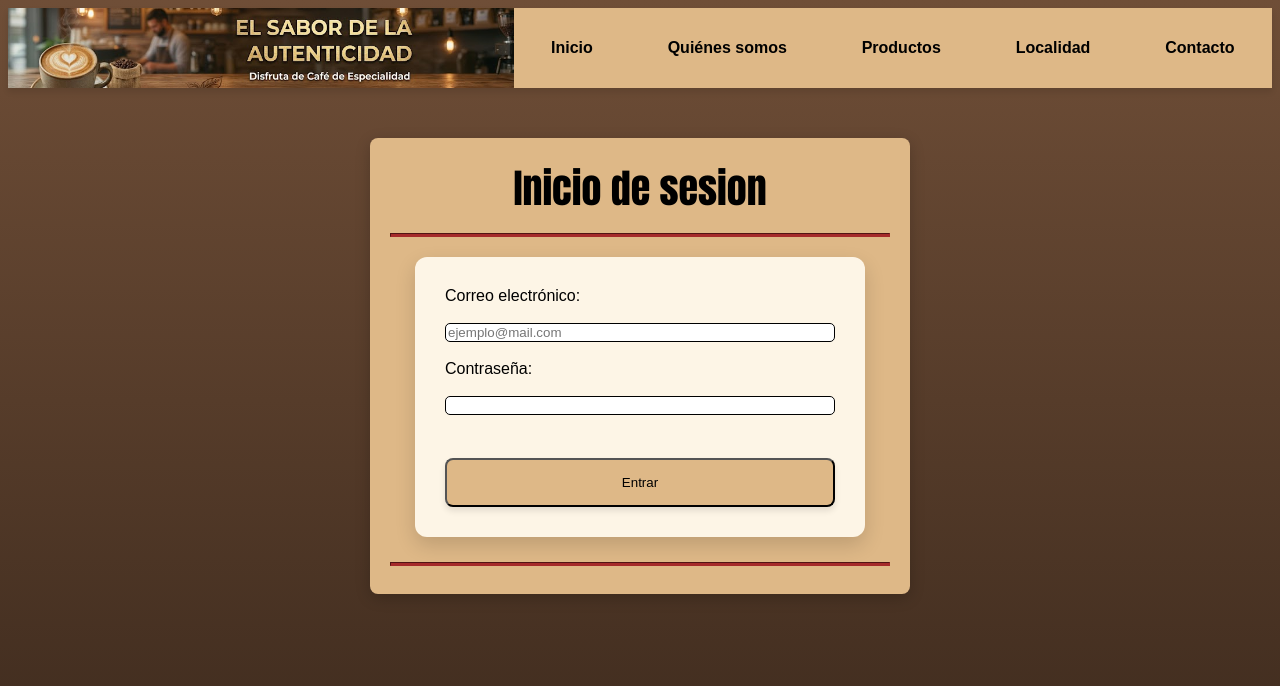
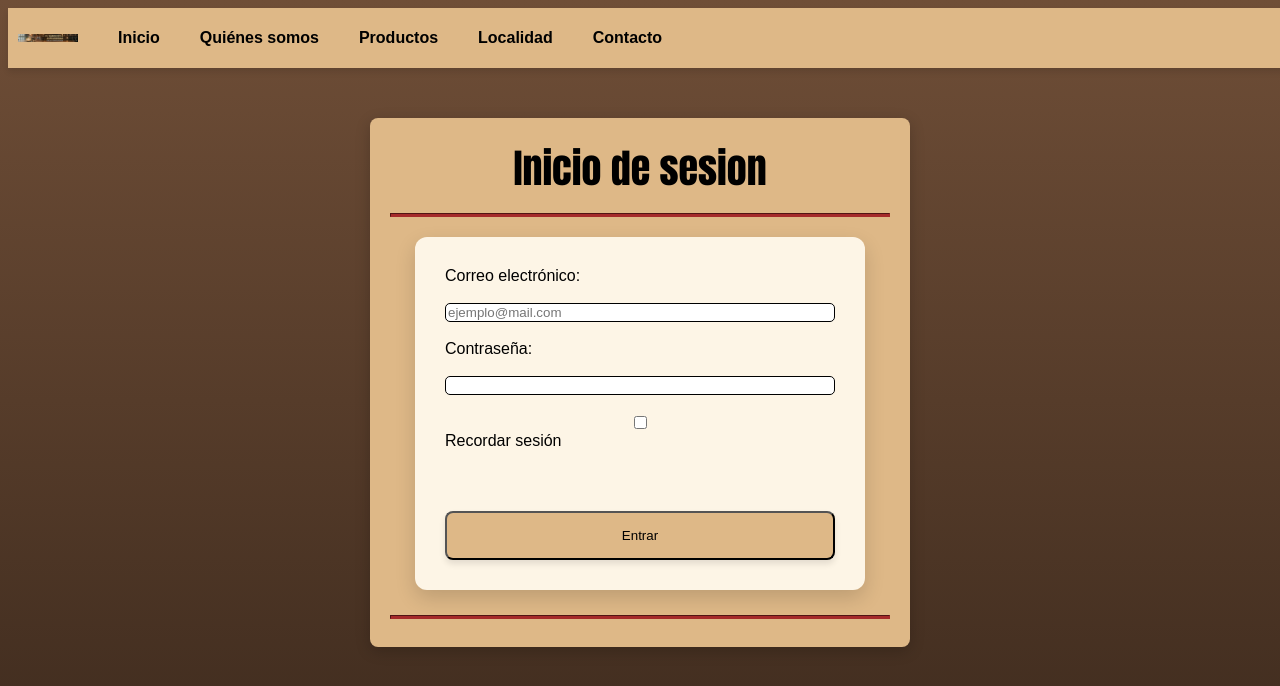
Before and after one commit to fsuarezu/Caf-_Luna, a PHP site: page /login.php in a window 1280 px wide. Shown: the top 686 px of the page. Run offline with PHP 8.4, Linux system fonts and the light colour scheme.

Commit message:
no se que poner xd

```diff
--- a/Cafe/Productos.php
+++ b/Cafe/Productos.php
@@ -8,8 +8,10 @@
   </head>
   <body>
 
-    <?php include("phps/banner.php");?>
+
+    <?php include("phps/banner.php"); ?>
     <?php include("phps/carritoBanner.php"); ?>
+
     <div class="menu">
       <main>
         <h1>Cafe Luna</h1>
--- a/Cafe/admin.php
+++ b/Cafe/admin.php
@@ -4,7 +4,7 @@ if (!isset($_SESSION["admin"])) {
     header("Location: login.php");
     exit();
 }
-include("phps/conexion.php");
+include("bd/conexion.php");
 ?>
 <!DOCTYPE html>
 <html lang="es">
--- a/Cafe/estilos/estilos.css
+++ b/Cafe/estilos/estilos.css
@@ -29,39 +29,42 @@
 .banner-flotante {
   position: sticky;
   top: 0;
-  z-index: 1000;
   display: flex;
   align-items: center;
+  justify-content: flex-start;
+  gap: 20px;
   background-color: burlywood;
   box-shadow: 0 4px 6px rgba(0,0,0,0.1);
-
-
+  width: calc(100% + 40px);
+  margin-left: -20px;
   margin-top: -20px;
-  margin-left: -20px;
-  width: calc(100% + 40px);
+  padding: 0 10px;
 }
 
 .banner-imagen {
-  width: 40%;
+    width: 60px;
+    height: 60px;
+    flex-shrink: 0;
 }
 
 .banner-imagen img {
-  width: 100%;
-  height: 80px;
-  object-fit: cover;
+    display: inline;
     margin: 0;
+    width: 60px;
+    height: 60px;
+    object-fit: contain;
 }
-
 .banner-nav {
-  width: 60%;
+  display: flex;
+  align-items: center;
 }
 
 .banner-nav ul {
   display: flex;
-  justify-content: space-around;
+  gap: 40px;
   list-style: none;
   margin: 0;
-  padding: 0;
+  padding: 0 20px;
 }
 
 .banner-nav a {
@@ -73,6 +76,7 @@ body {
     background-attachment: fixed;
     font-family: sans-serif;
     padding: 20px;
+    overflow-x: hidden;
 }
 
   h1 {
@@ -109,7 +113,6 @@ body {
   display: block;
   margin-left: auto;
   margin-right: auto;
-
 }
 
   hr {
--- a/Cafe/login.php
+++ b/Cafe/login.php
@@ -16,13 +16,15 @@
         <?php include ("phps/MENSAJE.php"); ?>
         <hr>
 
-        <form action="/Cafe/phps/loginProcesar.php" method="POST" class="formulario">
+        <form action="phps/loginProcesar.php" method="POST" class="formulario">
 
           <label for="correo">Correo electrónico:</label><br>
           <input type="email" id="correo" name="correo" placeholder="ejemplo@mail.com" required><br>
 
           <label for="telefono">Contraseña:</label><br>
           <input type="password" id="contrasenia" name="contrasenia" required><br>
+          <input type="checkbox" id="recordar" name="recordar">
+          <label for="recordar">Recordar sesión</label><br><br>
           <button type="submit">Entrar</button>
         </form>
 
--- a/Cafe/phps/carritoBanner.php
+++ b/Cafe/phps/carritoBanner.php
@@ -1,3 +1,3 @@
-<a href="Carrito(SEGUIR EDITANDO).html" class="carrito-flotante">
+<a href="Carrito(SEGUIR EDITANDO).php" class="carrito-flotante">
     <img src="imagenes/cart4.svg" width="50" height="50">
 </a>
```
Also changed, not shown: Cafe/Carrito(SEGUIR EDITANDO).php (+2 -5 lines), Cafe/imagenes/logo.png (added). Lines whose indentation alone changed are shown as unchanged.
